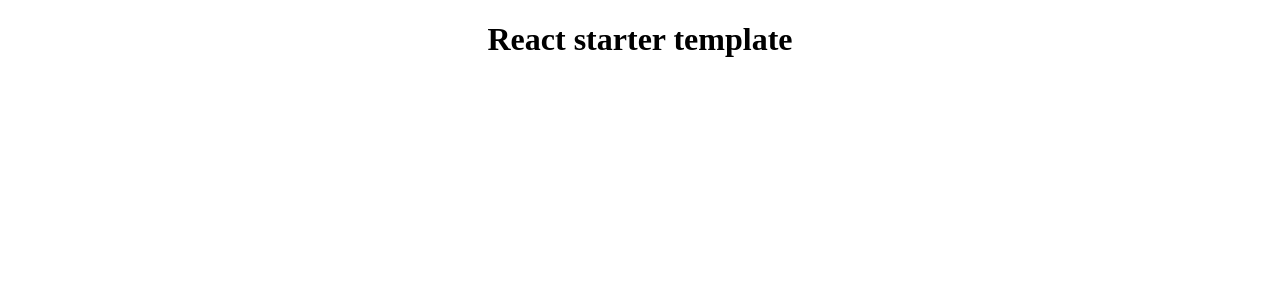
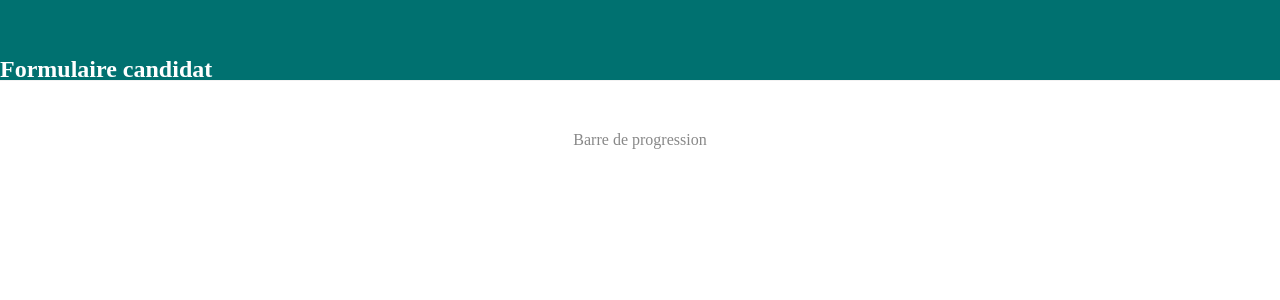
Before and after one commit to WildCodeSchool/remotefr-js-0920-p3-wejob-admin, a React (Create React App) app: page / in a window 1280 px wide. Shown: the top 300 px of the page. Built offline with nearby package versions, Linux system fonts and the light colour scheme.

Commit message:
Create JobeurForm component

```diff
--- a/src/App.jsx
+++ b/src/App.jsx
@@ -1,12 +1,12 @@
 import React from 'react';
+import JobeurForm from './pages/JobeurForm/JobeurForm';
+import './asset/css/style.css';
 import './App.css';
 
 function App() {
   return (
     <div className="App">
-      <header className="App-header">
-        <h1>React starter template</h1>
-      </header>
+      <JobeurForm />
     </div>
   );
 }
--- a/src/asset/css/style.css
+++ b/src/asset/css/style.css
@@ -0,0 +1,26 @@
+.header-post-title-container {
+  background-color: #007170;
+  padding: 40px 0;
+  border-bottom: 1px solid #f2f2f2;
+}
+
+.header-post-title-container .post-title-wrapper {
+  float: left;
+  max-width: 100%;
+  padding-right: 30px;
+}
+
+.header-post-title-class {
+  font-size: 24px;
+  padding-bottom: 0;
+  color: #ffffff;
+}
+
+.clearfix {
+  display: block;
+}
+
+.single-page {
+  margin-top: 50px;
+  color: #888888;
+}
--- a/src/components/HeaderPostTitle.jsx
+++ b/src/components/HeaderPostTitle.jsx
@@ -1,17 +1,21 @@
 import React from 'react';
+import PropTypes from 'prop-types';
 
-function HeaderPostTitle() {
+function HeaderPostTitle(props) {
+  const { name } = props;
   return (
     <div className="header-post-title-container clearfix">
       <div className="inner-wrap">
         <div className="post-title-wrapper">
-          <h1 className="header-post-title-class entry-title">
-            Prestations RH aux entreprises
-          </h1>
+          <h1 className="header-post-title-class entry-title">{name}</h1>
         </div>
       </div>
     </div>
   );
 }
 
+HeaderPostTitle.propTypes = {
+  name: PropTypes.string.isRequired,
+};
+
 export default HeaderPostTitle;
--- /dev/null
+++ b/src/pages/JobeurForm/JobeurForm.jsx
@@ -0,0 +1,13 @@
+import React from 'react';
+import HeaderPostTitle from '../../components/HeaderPostTitle';
+
+function JobeurForm() {
+  return (
+    <div className="main-wrapper">
+      <HeaderPostTitle name="Formulaire candidat" />
+      <div className="single-page clearfix">Barre de progression</div>
+    </div>
+  );
+}
+
+export default JobeurForm;
```
